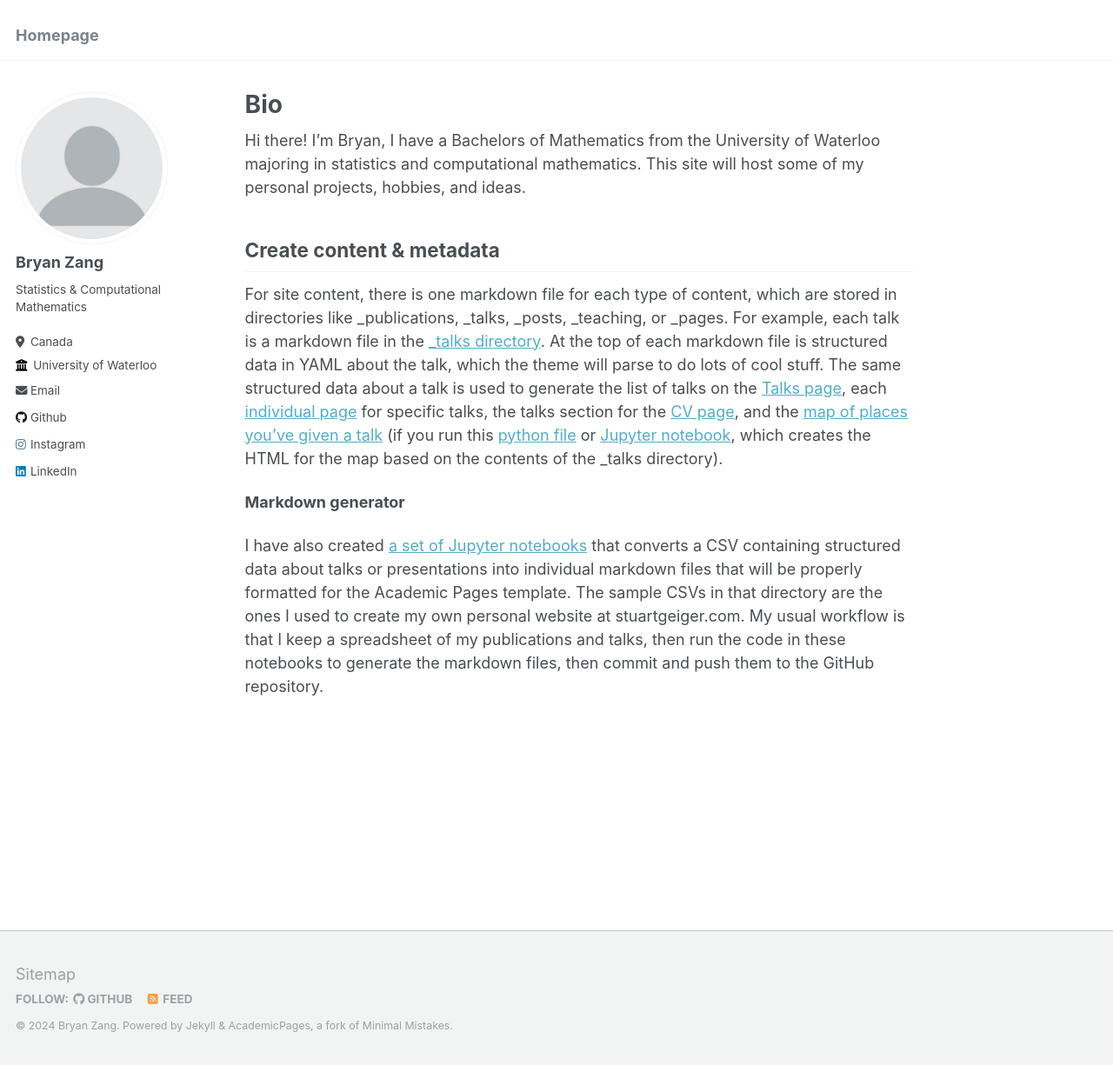
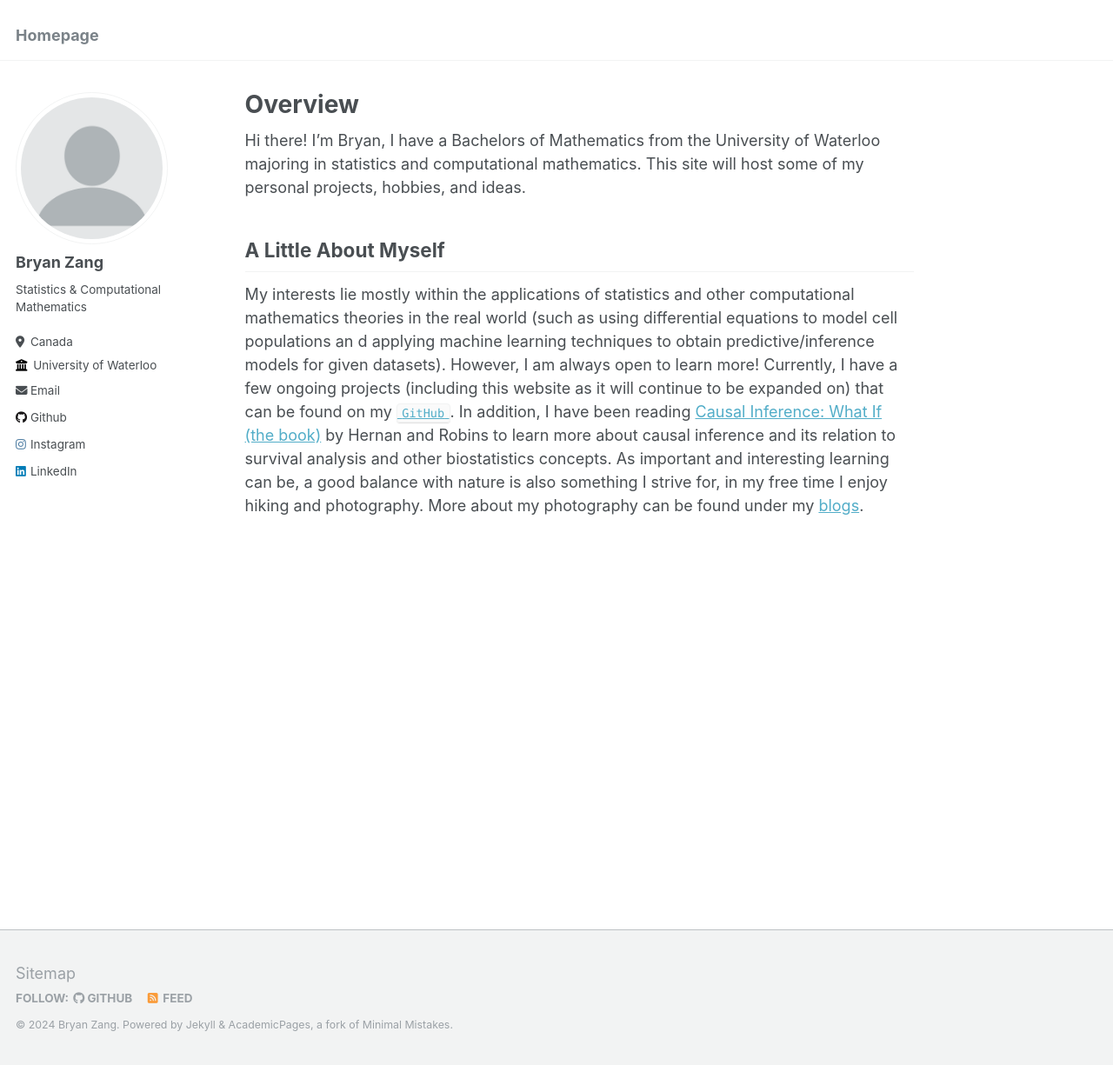
Before and after one commit to bryanzang/bryanzang.github.io, a Jekyll site: the page built from _pages/about.md, in a window 1280 px wide and 1225 px high. Shown: the whole window at 87% size. Built offline with Jekyll 4.4.1, drawn with Linux system fonts in a browser that asks for light colours.

Commit message:
Update about.md

```diff
--- a/_pages/about.md
+++ b/_pages/about.md
@@ -1,6 +1,6 @@
 ---
 permalink: /
-title: "Bio"
+title: "Overview"
 author_profile: true
 redirect_from:
   - /about/
@@ -9,11 +9,6 @@ redirect_from:
 
 Hi there! I'm Bryan, I have a Bachelors of Mathematics from the University of Waterloo majoring in statistics and computational mathematics. This site will host some of my personal projects, hobbies, and ideas.
 
-Create content & metadata
+A Little About Myself
 ------
-For site content, there is one markdown file for each type of content, which are stored in directories like _publications, _talks, _posts, _teaching, or _pages. For example, each talk is a markdown file in the [_talks directory](https://github.com/academicpages/academicpages.github.io/tree/master/_talks). At the top of each markdown file is structured data in YAML about the talk, which the theme will parse to do lots of cool stuff. The same structured data about a talk is used to generate the list of talks on the [Talks page](https://academicpages.github.io/talks), each [individual page](https://academicpages.github.io/talks/2012-03-01-talk-1) for specific talks, the talks section for the [CV page](https://academicpages.github.io/cv), and the [map of places you've given a talk](https://academicpages.github.io/talkmap.html) (if you run this [python file](https://github.com/academicpages/academicpages.github.io/blob/master/talkmap.py) or [Jupyter notebook](https://github.com/academicpages/academicpages.github.io/blob/master/talkmap.ipynb), which creates the HTML for the map based on the contents of the _talks directory).
-
-**Markdown generator**
-
-I have also created [a set of Jupyter notebooks](https://github.com/academicpages/academicpages.github.io/tree/master/markdown_generator
-) that converts a CSV containing structured data about talks or presentations into individual markdown files that will be properly formatted for the Academic Pages template. The sample CSVs in that directory are the ones I used to create my own personal website at stuartgeiger.com. My usual workflow is that I keep a spreadsheet of my publications and talks, then run the code in these notebooks to generate the markdown files, then commit and push them to the GitHub repository.
+My interests lie mostly within the applications of statistics and other computational mathematics theories in the real world (such as using differential equations to model cell populations an d applying machine learning techniques to obtain predictive/inference models for given datasets). However, I am always open to learn more! Currently, I have a few ongoing projects (including this website as it will continue to be expanded on) that can be found on my [`GitHub`](https://github.com/bryanzang). In addition, I have been reading [Causal Inference: What If (the book)](https://www.hsph.harvard.edu/miguel-hernan/%20causal-inference-book/) by Hernan and Robins to learn more about causal inference and its relation to survival analysis and other biostatistics concepts. As important and interesting learning can be, a good balance with nature is also something I strive for, in my free time I enjoy hiking and photography. More about my photography can be found under my [blogs](https://bryanzang.github.io/year-archive/).
```
